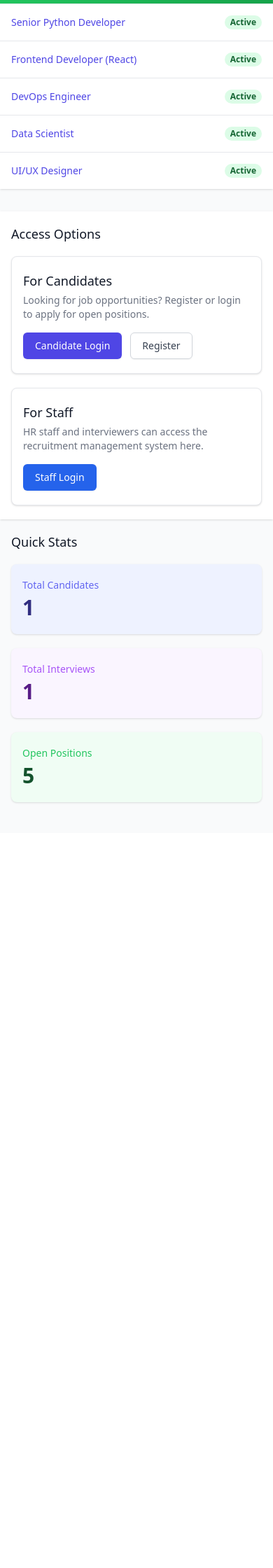
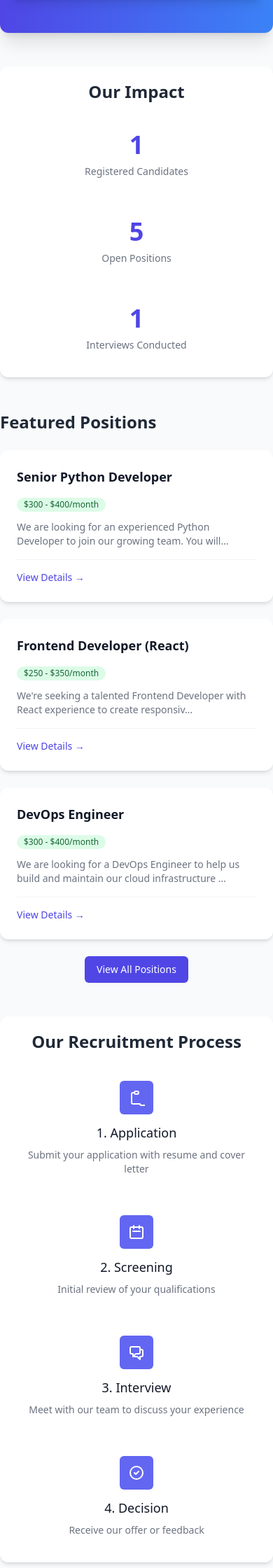
Before and after one commit to tyhuynh03/11_interview-system, a Django app: page / in a window 390 px wide. Shown: the part 761-3001 px from the top of the page at 70% size. Before the commit the page ends 1909 px from the top, so only its background shows below. Run offline with Django 5.2, Linux system fonts and the light colour scheme; data comes from the database, SQL or seed files in the repository; both versions use the stored data as it was after the commit; tables that the repository leaves empty hold one stand-in row (values such as "Sample post"); some libraries are stand-ins or nearby versions.

Commit message:
cải thiện giao diện

```diff
--- a/templates/base.html
+++ b/templates/base.html
@@ -67,5 +67,63 @@
 
         {% block content %}{% endblock %}
     </div>
+
+    <!-- Enhanced footer -->
+    <footer class="bg-indigo-50 border-t border-indigo-100 mt-10 py-8">
+        <div class="max-w-7xl mx-auto px-4 sm:px-6 lg:px-8">
+            <div class="grid grid-cols-1 md:grid-cols-3 gap-8">
+                <!-- Company info -->
+                <div>
+                    <h3 class="text-lg font-semibold text-indigo-600 mb-4">Interview System</h3>
+                    <p class="text-gray-600 text-sm">
+                        A modern recruitment platform designed to streamline your hiring process.
+                    </p>
+                </div>
+
+                <!-- Quick links -->
+                <div>
+                    <h3 class="text-lg font-semibold text-indigo-600 mb-4">Quick Links</h3>
+                    <ul class="space-y-2 text-sm">
+                        <li><a href="{% url 'recruitment:home' %}" class="text-gray-600 hover:text-indigo-600">Home</a></li>
+                        <li><a href="{% url 'recruitment:public_position_list' %}" class="text-gray-600 hover:text-indigo-600">Careers</a></li>
+                        {% if not user.is_authenticated %}
+                        <li><a href="{% url 'recruitment:register' %}" class="text-gray-600 hover:text-indigo-600">Register</a></li>
+                        {% endif %}
+                    </ul>
+                </div>
+
+                <!-- Contact -->
+                <div>
+                    <h3 class="text-lg font-semibold text-indigo-600 mb-4">Contact</h3>
+                    <p class="text-gray-600 text-sm">
+                        <a href="mailto:tyhuynh172003@gmail.com" class="hover:text-indigo-600">tyhuynh172003@gmail.com</a>
+                    </p>
+                    <div class="flex space-x-4 mt-4">
+                        <!-- Social media icons -->
+                        <a href="#" class="text-gray-400 hover:text-indigo-600">
+                            <svg class="h-6 w-6" fill="currentColor" viewBox="0 0 24 24" aria-hidden="true">
+                                <path fill-rule="evenodd" d="M22 12c0-5.523-4.477-10-10-10S2 6.477 2 12c0 4.991 3.657 9.128 8.438 9.878v-6.987h-2.54V12h2.54V9.797c0-2.506 1.492-3.89 3.777-3.89 1.094 0 2.238.195 2.238.195v2.46h-1.26c-1.243 0-1.63.771-1.63 1.562V12h2.773l-.443 2.89h-2.33v6.988C18.343 21.128 22 16.991 22 12z" clip-rule="evenodd"></path>
+                            </svg>
+                        </a>
+                        <a href="#" class="text-gray-400 hover:text-indigo-600">
+                            <svg class="h-6 w-6" fill="currentColor" viewBox="0 0 24 24" aria-hidden="true">
+                                <path d="M8.29 20.251c7.547 0 11.675-6.253 11.675-11.675 0-.178 0-.355-.012-.53A8.348 8.348 0 0022 5.92a8.19 8.19 0 01-2.357.646 4.118 4.118 0 001.804-2.27 8.224 8.224 0 01-2.605.996 4.107 4.107 0 00-6.993 3.743 11.65 11.65 0 01-8.457-4.287 4.106 4.106 0 001.27 5.477A4.072 4.072 0 012.8 9.713v.052a4.105 4.105 0 003.292 4.022 4.095 4.095 0 01-1.853.07 4.108 4.108 0 003.834 2.85A8.233 8.233 0 012 18.407a11.616 11.616 0 006.29 1.84"></path>
+                            </svg>
+                        </a>
+                        <a href="#" class="text-gray-400 hover:text-indigo-600">
+                            <svg class="h-6 w-6" fill="currentColor" viewBox="0 0 24 24" aria-hidden="true">
+                                <path fill-rule="evenodd" d="M12 2C6.477 2 2 6.484 2 12.017c0 4.425 2.865 8.18 6.839 9.504.5.092.682-.217.682-.483 0-.237-.008-.868-.013-1.703-2.782.605-3.369-1.343-3.369-1.343-.454-1.158-1.11-1.466-1.11-1.466-.908-.62.069-.608.069-.608 1.003.07 1.531 1.032 1.531 1.032.892 1.53 2.341 1.088 2.91.832.092-.647.35-1.088.636-1.338-2.22-.253-4.555-1.113-4.555-4.951 0-1.093.39-1.988 1.029-2.688-.103-.253-.446-1.272.098-2.65 0 0 .84-.27 2.75 1.026A9.564 9.564 0 0112 6.844c.85.004 1.705.115 2.504.337 1.909-1.296 2.747-1.027 2.747-1.027.546 1.379.202 2.398.1 2.651.64.7 1.028 1.595 1.028 2.688 0 3.848-2.339 4.695-4.566 4.943.359.309.678.92.678 1.855 0 1.338-.012 2.419-.012 2.747 0 .268.18.58.688.482A10.019 10.019 0 0022 12.017C22 6.484 17.522 2 12 2z" clip-rule="evenodd"></path>
+                            </svg>
+                        </a>
+                    </div>
+                </div>
+            </div>
+
+            <!-- Copyright -->
+            <div class="mt-8 pt-6 border-t border-indigo-100 text-center text-gray-500 text-sm">
+                &copy; {{ now|date:"Y" }} Interview System. Developed by TyHuynh. All rights reserved.
+            </div>
+        </div>
+    </footer>
 </body>
 </html>
--- a/templates/recruitment/home.html
+++ b/templates/recruitment/home.html
@@ -1,162 +1,175 @@
 {% extends 'base.html' %}
 
-{% block title %}Home - Recruitment Interview System{% endblock %}
+{% block title %}Home - Interview System{% endblock %}
 
 {% block content %}
-<div class="bg-white shadow overflow-hidden sm:rounded-lg mb-8">
-    <div class="px-4 py-5 sm:px-6 bg-gradient-to-r from-indigo-500 to-purple-600">
-        <h1 class="text-3xl font-bold text-white">Welcome to the Recruitment Interview System</h1>
-        <p class="mt-1 max-w-2xl text-sm text-indigo-100">Streamline your recruitment process with our powerful tools</p>
-    </div>
-    <div class="border-t border-gray-200 px-4 py-5 sm:p-6">
-        <p class="text-gray-700">Manage candidates, positions, and interviews all in one place. Schedule interviews, track feedback, and make better hiring decisions.</p>
-    </div>
-</div>
-
-<div class="grid grid-cols-1 md:grid-cols-2 gap-6">
-    <!-- Upcoming Interviews Card -->
-    <div class="bg-white shadow overflow-hidden sm:rounded-lg">
-        <div class="px-4 py-5 sm:px-6 bg-gradient-to-r from-blue-500 to-blue-600">
-            <h3 class="text-lg leading-6 font-medium text-white">Upcoming Interviews</h3>
-            <p class="mt-1 max-w-2xl text-sm text-blue-100">Your scheduled interviews for the next few days</p>
-        </div>
-        <div class="border-t border-gray-200">
-            {% if upcoming_interviews %}
-                <ul class="divide-y divide-gray-200">
-                    {% for interview in upcoming_interviews %}
-                        <li class="px-4 py-4 sm:px-6 hover:bg-gray-50 transition duration-150">
-                            <div class="flex items-center justify-between">
-                                <div>
-                                    <p class="text-sm font-medium text-indigo-600 truncate">{{ interview.candidate.name }}</p>
-                                    <p class="text-sm text-gray-500">{{ interview.position.title }}</p>
-                                </div>
-                                <div class="ml-2 flex-shrink-0 flex">
-                                    <p class="px-2 inline-flex text-xs leading-5 font-semibold rounded-full bg-green-100 text-green-800">
-                                        {{ interview.scheduled_date|date:"M d, Y" }} at {{ interview.scheduled_date|date:"H:i" }}
+<!-- Hero Section -->
+<div class="bg-gradient-to-r from-indigo-600 to-blue-500 rounded-xl shadow-xl overflow-hidden">
+    <div class="max-w-7xl mx-auto px-4 sm:px-6 lg:px-8 py-12 md:py-20">
+        <div class="md:flex md:items-center md:justify-between">
+            <div class="md:w-1/2 mb-8 md:mb-0">
+                <h1 class="text-3xl md:text-4xl font-extrabold text-white leading-tight">
+                    Find Your Dream Job or Perfect Candidate
+                </h1>
+                <p class="mt-4 text-lg text-indigo-100 max-w-3xl">
+                    Our interview system streamlines the recruitment process, connecting talented individuals with great opportunities.
                 </p>
-                                </div>
-                            </div>
-                        </li>
-                    {% endfor %}
-                </ul>
-            {% else %}
-                <div class="px-4 py-5 sm:p-6 text-center">
-                    <svg class="mx-auto h-12 w-12 text-gray-400" fill="none" viewBox="0 0 24 24" stroke="currentColor">
-                        <path stroke-linecap="round" stroke-linejoin="round" stroke-width="2" d="M8 7V3m8 4V3m-9 8h10M5 21h14a2 2 0 002-2V7a2 2 0 00-2-2H5a2 2 0 00-2 2v12a2 2 0 002 2z" />
-                    </svg>
-                    <h3 class="mt-2 text-sm font-medium text-gray-900">No upcoming interviews</h3>
-                    <p class="mt-1 text-sm text-gray-500">Get started by scheduling a new interview.</p>
-                </div>
+                <div class="mt-8 flex flex-wrap gap-4">
+                    <a href="{% url 'recruitment:public_position_list' %}" class="inline-flex items-center justify-center px-5 py-3 border border-transparent text-base font-medium rounded-md text-indigo-700 bg-white hover:bg-indigo-50">
+                        Browse Open Positions
+                    </a>
+                    {% if not user.is_authenticated %}
+                    <a href="{% url 'recruitment:register' %}" class="inline-flex items-center justify-center px-5 py-3 border border-white text-base font-medium rounded-md text-white hover:bg-indigo-700">
+                        Register as Candidate
+                    </a>
                     {% endif %}
                 </div>
             </div>
-
-    <!-- Open Positions Card -->
-    <div class="bg-white shadow overflow-hidden sm:rounded-lg">
-        <div class="px-4 py-5 sm:px-6 bg-gradient-to-r from-green-500 to-green-600">
-            <h3 class="text-lg leading-6 font-medium text-white">Open Positions</h3>
-            <p class="mt-1 max-w-2xl text-sm text-green-100">Currently active job positions</p>
+            <div class="md:w-1/2 flex justify-center">
+                <img src="https://images.unsplash.com/photo-1573497620053-ea5300f94f21?ixlib=rb-4.0.3&ixid=MnwxMjA3fDB8MHxwaG90by1wYWdlfHx8fGVufDB8fHx8&auto=format&fit=crop&w=1170&q=80" alt="Interview" class="rounded-lg shadow-lg max-w-full h-auto" style="max-height: 300px;">
             </div>
-        <div class="border-t border-gray-200">
-            {% if open_positions %}
-                <ul class="divide-y divide-gray-200">
-                    {% for position in open_positions %}
-                        <li class="px-4 py-4 sm:px-6 hover:bg-gray-50 transition duration-150">
-                            <!-- Thêm liên kết vào tiêu đề vị trí công việc -->
-                            <div class="flex items-center justify-between">
-                                <div>
-                                    <p class="text-sm font-medium text-indigo-600 truncate">
-                                        <a href="{% url 'recruitment:public_position_detail' position.id %}" class="hover:underline">
-                                            {{ position.title }}
-                                        </a>
-                                    </p>
-                                </div>
-                                <div class="ml-2 flex-shrink-0 flex">
-                                    <span class="px-2 inline-flex text-xs leading-5 font-semibold rounded-full bg-green-100 text-green-800">
-                                        Active
-                                    </span>
-                                </div>
-                            </div>
-                        </li>
-                    {% endfor %}
-                </ul>
-            {% else %}
-                <div class="px-4 py-5 sm:p-6 text-center">
-                    <svg class="mx-auto h-12 w-12 text-gray-400" fill="none" viewBox="0 0 24 24" stroke="currentColor">
-                        <path stroke-linecap="round" stroke-linejoin="round" stroke-width="2" d="M21 13.255A23.931 23.931 0 0112 15c-3.183 0-6.22-.62-9-1.745M16 6V4a2 2 0 00-2-2h-4a2 2 0 00-2 2v2m4 6h.01M5 20h14a2 2 0 002-2V8a2 2 0 00-2-2H5a2 2 0 00-2 2v10a2 2 0 002 2z" />
-                    </svg>
-                    <h3 class="mt-2 text-sm font-medium text-gray-900">No open positions</h3>
-                    <p class="mt-1 text-sm text-gray-500">Get started by creating a new position.</p>
-                </div>
-            {% endif %}
         </div>
     </div>
 </div>
 
-<!-- Quick Stats Section -->
-<!-- Thêm vào phần dưới của trang chủ -->
-<div class="mt-8 bg-white shadow overflow-hidden sm:rounded-lg">
+<!-- Stats Section -->
+<div class="mt-12 bg-white rounded-xl shadow-md overflow-hidden">
     <div class="px-4 py-5 sm:p-6">
-        <h3 class="text-lg leading-6 font-medium text-gray-900">Access Options</h3>
-        <div class="mt-5 grid grid-cols-1 gap-5 sm:grid-cols-2">
-            <div class="bg-white overflow-hidden shadow rounded-lg border border-gray-200">
-                <div class="px-4 py-5 sm:p-6">
-                    <h4 class="text-lg font-medium text-gray-900">For Candidates</h4>
-                    <p class="mt-1 text-sm text-gray-500">
-                        Looking for job opportunities? Register or login to apply for open positions.
+        <h2 class="text-2xl font-bold text-gray-800 mb-6 text-center">Our Impact</h2>
+        <div class="grid grid-cols-1 md:grid-cols-3 gap-6">
+            <div class="text-center p-4">
+                <div class="text-4xl font-bold text-indigo-600">{{ candidates_count }}</div>
+                <div class="mt-2 text-sm font-medium text-gray-500">Registered Candidates</div>
+            </div>
+            <div class="text-center p-4">
+                <div class="text-4xl font-bold text-indigo-600">{{ open_positions_count }}</div>
+                <div class="mt-2 text-sm font-medium text-gray-500">Open Positions</div>
+            </div>
+            <div class="text-center p-4">
+                <div class="text-4xl font-bold text-indigo-600">{{ interviews_count }}</div>
+                <div class="mt-2 text-sm font-medium text-gray-500">Interviews Conducted</div>
+            </div>
+        </div>
+    </div>
+</div>
+
+<!-- Featured Positions -->
+<div class="mt-12">
+    <h2 class="text-2xl font-bold text-gray-800 mb-6">Featured Positions</h2>
+    <div class="grid grid-cols-1 md:grid-cols-2 lg:grid-cols-3 gap-6">
+        {% for position in open_positions|slice:":3" %}
+            <div class="bg-white rounded-xl shadow-md overflow-hidden hover:shadow-lg transition-shadow duration-300 flex flex-col h-full">
+                <div class="p-6 flex-grow flex flex-col">
+                    <div class="flex items-center justify-between mb-3">
+                        <h3 class="text-lg font-semibold text-gray-900">{{ position.title }}</h3>
+                    </div>
+
+                    {% if position.salary_range %}
+                        <div class="mb-3">
+                            <span class="inline-flex items-center px-2.5 py-0.5 rounded-full text-xs font-medium bg-green-100 text-green-800">
+                                {{ position.salary_range }}
+                            </span>
+                        </div>
+                    {% endif %}
+
+                    <p class="text-sm text-gray-500 flex-grow">
+                        {{ position.description|truncatechars:120 }}
                     </p>
-                    <div class="mt-4 flex space-x-3">
-                        <a href="{% url 'recruitment:login' %}" class="inline-flex items-center px-4 py-2 border border-transparent text-sm font-medium rounded-md shadow-sm text-white bg-indigo-600 hover:bg-indigo-700 focus:outline-none focus:ring-2 focus:ring-offset-2 focus:ring-indigo-500">
-                            Candidate Login
-                        </a>
-                        <a href="{% url 'recruitment:register' %}" class="inline-flex items-center px-4 py-2 border border-gray-300 text-sm font-medium rounded-md shadow-sm text-gray-700 bg-white hover:bg-gray-50 focus:outline-none focus:ring-2 focus:ring-offset-2 focus:ring-indigo-500">
-                            Register
+
+                    <div class="mt-4 pt-3 border-t border-gray-100">
+                        <a href="{% url 'recruitment:public_position_detail' position.id %}" class="text-indigo-600 hover:text-indigo-500 font-medium text-sm">
+                            View Details →
                         </a>
                     </div>
                 </div>
             </div>
-            <div class="bg-white overflow-hidden shadow rounded-lg border border-gray-200">
-                <div class="px-4 py-5 sm:p-6">
-                    <h4 class="text-lg font-medium text-gray-900">For Staff</h4>
-                    <p class="mt-1 text-sm text-gray-500">
-                        HR staff and interviewers can access the recruitment management system here.
+        {% empty %}
+            <div class="col-span-3 bg-gray-50 rounded-xl p-6 text-center">
+                <p class="text-gray-500">No open positions available at the moment.</p>
+            </div>
+        {% endfor %}
+    </div>
+
+    {% if open_positions.count > 3 %}
+        <div class="mt-6 text-center">
+            <a href="{% url 'recruitment:public_position_list' %}" class="inline-flex items-center px-4 py-2 border border-transparent text-sm font-medium rounded-md shadow-sm text-white bg-indigo-600 hover:bg-indigo-700">
+                View All Positions
+            </a>
+        </div>
+    {% endif %}
+</div>
+
+<!-- Upcoming Interviews (for staff only) -->
+{% if user.is_authenticated and user.is_staff %}
+<div class="mt-12">
+    <h2 class="text-2xl font-bold text-gray-800 mb-6">Upcoming Interviews</h2>
+    <div class="bg-white shadow overflow-hidden sm:rounded-md">
+        <ul class="divide-y divide-gray-200">
+            {% for interview in upcoming_interviews %}
+                <li>
+                    <div class="px-4 py-4 sm:px-6">
+                        <div class="flex items-center justify-between">
+                            <p class="text-sm font-medium text-indigo-600 truncate">
+                                {{ interview.candidate.name }} - {{ interview.position.title }}
                             </p>
-                    <div class="mt-4">
-                        <a href="{% url 'recruitment:staff_login' %}" class="inline-flex items-center px-4 py-2 border border-transparent text-sm font-medium rounded-md shadow-sm text-white bg-blue-600 hover:bg-blue-700 focus:outline-none focus:ring-2 focus:ring-offset-2 focus:ring-blue-500">
-                            Staff Login
-                        </a>
+                            <div class="ml-2 flex-shrink-0 flex">
+                                <p class="px-2 inline-flex text-xs leading-5 font-semibold rounded-full bg-green-100 text-green-800">
+                                    {{ interview.scheduled_date|date:"M d, Y" }} at {{ interview.scheduled_date|time:"H:i" }}
+                                </p>
                             </div>
                         </div>
                     </div>
+                </li>
+            {% empty %}
+                <li class="px-4 py-4 sm:px-6 text-center text-gray-500">
+                    No upcoming interviews scheduled.
+                </li>
+            {% endfor %}
+        </ul>
     </div>
 </div>
+{% endif %}
+
+<!-- Recruitment Process -->
+<div class="mt-12 bg-white rounded-xl shadow-md overflow-hidden">
+    <div class="px-4 py-5 sm:p-6">
+        <h2 class="text-2xl font-bold text-gray-800 mb-6 text-center">Our Recruitment Process</h2>
+        <div class="grid grid-cols-1 md:grid-cols-4 gap-6">
+            <div class="text-center p-4">
+                <div class="mx-auto h-12 w-12 flex items-center justify-center rounded-md bg-indigo-500 text-white">
+                    <svg class="h-6 w-6" xmlns="http://www.w3.org/2000/svg" fill="none" viewBox="0 0 24 24" stroke="currentColor">
+                        <path stroke-linecap="round" stroke-linejoin="round" stroke-width="2" d="M9 5H7a2 2 0 00-2 2v12a2 2 0 002 2h10a2 2 0 002 2h10a2 2 0 002-2V7a2 2 0 00-2-2h-2M9 5a2 2 0 002 2h2a2 2 0 002-2M9 5a2 2 0 012-2h2a2 2 0 012 2" />
+                    </svg>
                 </div>
-    <div class="px-4 py-5 sm:p-6">
-        <h3 class="text-lg leading-6 font-medium text-gray-900">Quick Stats</h3>
-        <div class="mt-5 grid grid-cols-1 gap-5 sm:grid-cols-3">
-            <div class="bg-indigo-50 overflow-hidden shadow rounded-lg">
-                <div class="px-4 py-5 sm:p-6">
-                    <dl>
-                        <dt class="text-sm font-medium text-indigo-500 truncate">Total Candidates</dt>
-                        <dd class="mt-1 text-3xl font-semibold text-indigo-900">{{ candidates_count|default:"0" }}</dd>
-                    </dl>
+                <h3 class="mt-3 text-lg font-medium text-gray-900">1. Application</h3>
+                <p class="mt-2 text-sm text-gray-500">Submit your application with resume and cover letter</p>
             </div>
+            <div class="text-center p-4">
+                <div class="mx-auto h-12 w-12 flex items-center justify-center rounded-md bg-indigo-500 text-white">
+                    <svg class="h-6 w-6" xmlns="http://www.w3.org/2000/svg" fill="none" viewBox="0 0 24 24" stroke="currentColor">
+                        <path stroke-linecap="round" stroke-linejoin="round" stroke-width="2" d="M8 7V3m8 4V3m-9 8h10M5 21h14a2 2 0 002-2V7a2 2 0 00-2-2H5a2 2 0 00-2 2v12a2 2 0 002 2z" />
+                    </svg>
                 </div>
-            <div class="bg-purple-50 overflow-hidden shadow rounded-lg">
-                <div class="px-4 py-5 sm:p-6">
-                    <dl>
-                        <dt class="text-sm font-medium text-purple-500 truncate">Total Interviews</dt>
-                        <dd class="mt-1 text-3xl font-semibold text-purple-900">{{ interviews_count|default:"0" }}</dd>
-                    </dl>
+                <h3 class="mt-3 text-lg font-medium text-gray-900">2. Screening</h3>
+                <p class="mt-2 text-sm text-gray-500">Initial review of your qualifications</p>
             </div>
+            <div class="text-center p-4">
+                <div class="mx-auto h-12 w-12 flex items-center justify-center rounded-md bg-indigo-500 text-white">
+                    <svg class="h-6 w-6" xmlns="http://www.w3.org/2000/svg" fill="none" viewBox="0 0 24 24" stroke="currentColor">
+                        <path stroke-linecap="round" stroke-linejoin="round" stroke-width="2" d="M17 8h2a2 2 0 012 2v6a2 2 0 01-2 2h-2v4l-4-4H9a1.994 1.994 0 01-1.414-.586m0 0L11 14h4a2 2 0 002-2V6a2 2 0 00-2-2H5a2 2 0 00-2 2v6a2 2 0 002 2h2v4l.586-.586z" />
+                    </svg>
                 </div>
-            <div class="bg-green-50 overflow-hidden shadow rounded-lg">
-                <div class="px-4 py-5 sm:p-6">
-                    <dl>
-                        <dt class="text-sm font-medium text-green-500 truncate">Open Positions</dt>
-                        <dd class="mt-1 text-3xl font-semibold text-green-900">{{ open_positions_count|default:"0" }}</dd>
-                    </dl>
+                <h3 class="mt-3 text-lg font-medium text-gray-900">3. Interview</h3>
+                <p class="mt-2 text-sm text-gray-500">Meet with our team to discuss your experience</p>
             </div>
+            <div class="text-center p-4">
+                <div class="mx-auto h-12 w-12 flex items-center justify-center rounded-md bg-indigo-500 text-white">
+                    <svg class="h-6 w-6" xmlns="http://www.w3.org/2000/svg" fill="none" viewBox="0 0 24 24" stroke="currentColor">
+                        <path stroke-linecap="round" stroke-linejoin="round" stroke-width="2" d="M9 12l2 2 4-4m6 2a9 9 0 11-18 0 9 9 0 0118 0z" />
+                    </svg>
+                </div>
+                <h3 class="mt-3 text-lg font-medium text-gray-900">4. Decision</h3>
+                <p class="mt-2 text-sm text-gray-500">Receive our offer or feedback</p>
             </div>
         </div>
     </div>
```
Also changed, not shown: db.sqlite3. Lines whose indentation alone changed are shown as unchanged.
